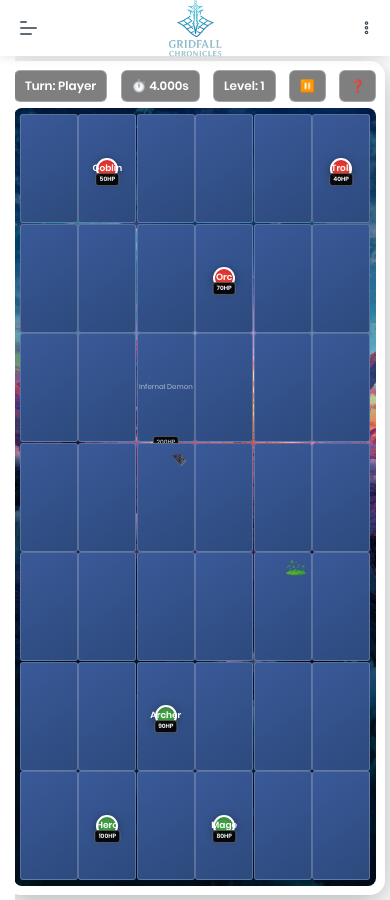
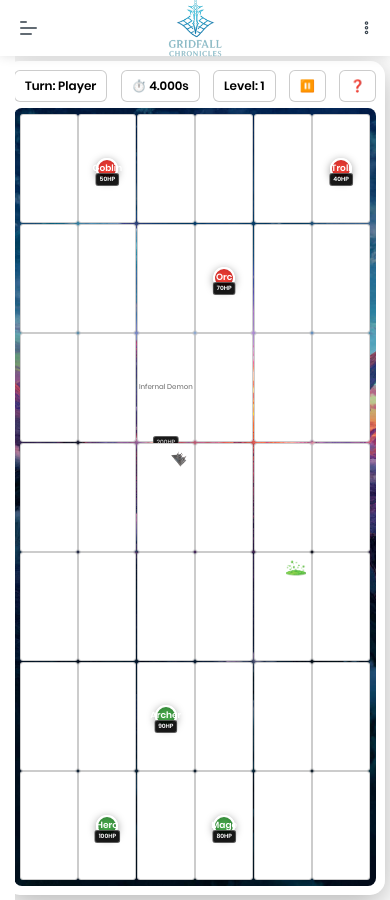
Before and after one commit to joelwebb/gridfall_chapter_1, a Flask app: page /mobile_game in a window 390 px wide. Run offline with Flask 3, Linux system fonts and the light colour scheme; some libraries are stand-ins or nearby versions.

Commit message:
Assistant checkpoint: Changed buttons to white/black and grid to white
Assistant generated file changes:
- templates/mobile_game.html: Change status buttons to white background with black text, Change grid cells to white background, Update drag-over state to work with white background

---

User prompt:

The buttons have a brown background can you remove that so it's white with black text on white? Also can you make the game board white not blue?

Replit-Commit-Author: Assistant
Replit-Commit-Session-Id: bace0b1e-704f-4094-83d4-4d0d6cd27603

```diff
--- a/templates/mobile_game.html
+++ b/templates/mobile_game.html
@@ -48,11 +48,11 @@
     }
 
     .status-text {
-        background: rgba(0, 0, 0, 0.5);
-        color: white;
+        background: white;
+        color: black;
         padding: 6px 10px;
         border-radius: 6px;
-        border: 1px solid rgba(255, 255, 255, 0.3);
+        border: 1px solid rgba(0, 0, 0, 0.2);
         font-size: 12px;
         font-weight: bold;
     }
@@ -75,21 +75,21 @@
     }
 
     .grid-cell {
-        background: linear-gradient(145deg, #3a5998, #2d4a7d);
-        border: 1px solid rgba(255, 255, 255, 0.2);
+        background: white;
+        border: 1px solid rgba(0, 0, 0, 0.2);
         border-radius: 3px;
         position: relative;
         display: flex;
         align-items: center;
         justify-content: center;
         font-size: 8px;
-        color: rgba(255, 255, 255, 0.6);
+        color: rgba(0, 0, 0, 0.6);
         min-height: 50px;
         transition: all 0.2s ease;
     }
 
     .grid-cell:active {
-        background: linear-gradient(145deg, #4a69a8, #3d5a8d);
+        background: #f0f0f0;
         transform: scale(0.95);
     }
 
@@ -239,8 +239,9 @@
     }
 
     .grid-cell.drag-over {
-        background: linear-gradient(145deg, #4a69a8, #66d9ef) !important;
-        box-shadow: 0 0 15px rgba(102, 217, 239, 0.5);
+        background: #e3f2fd !important;
+        box-shadow: 0 0 15px rgba(33, 150, 243, 0.5);
+        border-color: #2196F3;
     }
 
     .pause-btn {
```
